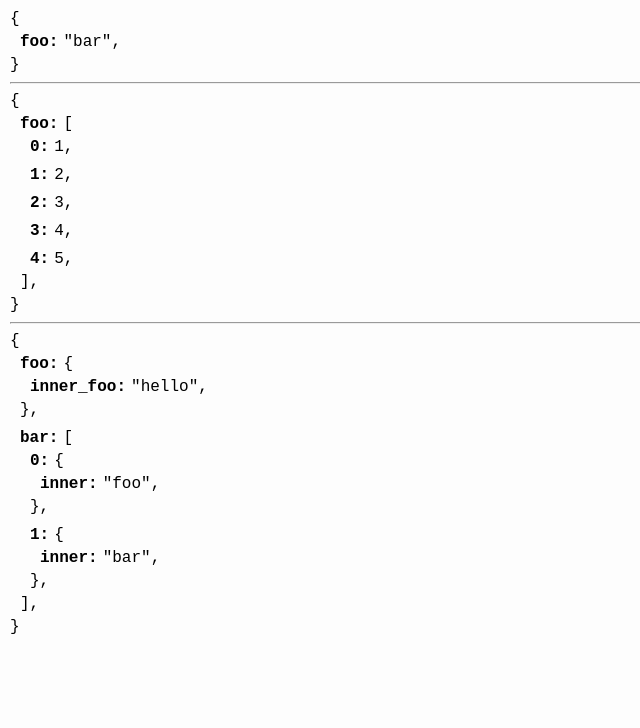
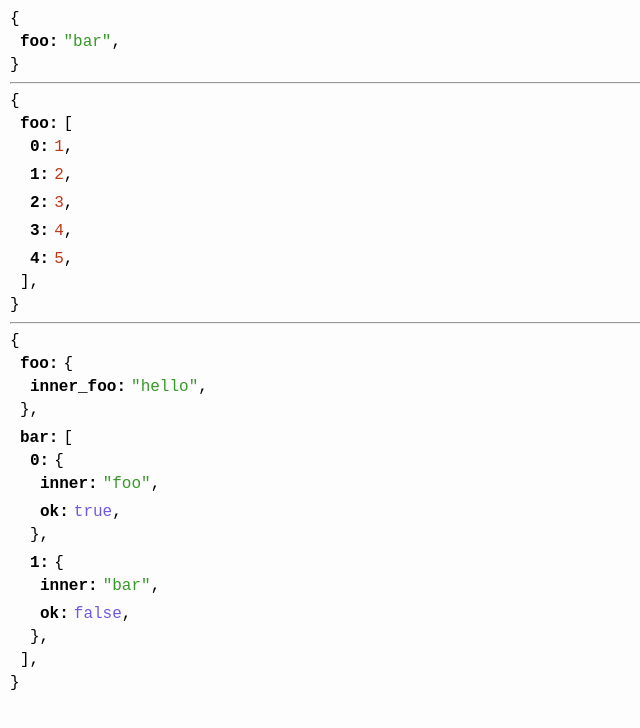
Before and after one commit to huytd/json-viewer, a React (Vite) app: page / in a window 1280 px wide. Shown: the top 728 px of the page, without its empty margins (0-640 px from the left). Built offline with nearby package versions, Linux system fonts and the light colour scheme.

Commit message:
Add syntax highlighting

```diff
--- a/src/components/json-viewer/index.tsx
+++ b/src/components/json-viewer/index.tsx
@@ -42,7 +42,7 @@ const Value = ({ children }: GenericProps) => {
   return (
     <div className="json-record-value" data-type={valueType}>
       {getPrefix(children)}
-      {children}
+      {children.toString()}
       {getSuffix(children)}
     </div>
   )
--- a/src/components/json-viewer/styles.scss
+++ b/src/components/json-viewer/styles.scss
@@ -10,5 +10,17 @@
 
   .json-record-value {
     display: inline-block;
+
+    &[data-type='string'] {
+      color: #379929;
+    }
+
+    &[data-type='number'] {
+      color: #c23616;
+    }
+
+    &[data-type='boolean'] {
+      color: #7158e2;
+    }
   }
 }
--- a/src/index.tsx
+++ b/src/index.tsx
@@ -20,10 +20,12 @@ const App = () => {
     },
     bar: [
       {
-        inner: 'foo'
+        inner: 'foo',
+        ok: true
       },
       {
-        inner: 'bar'
+        inner: 'bar',
+        ok: false
       }
     ]
   };
```
Also changed, not shown: meta-data/step-03-syntax-highlighting.png (added).
